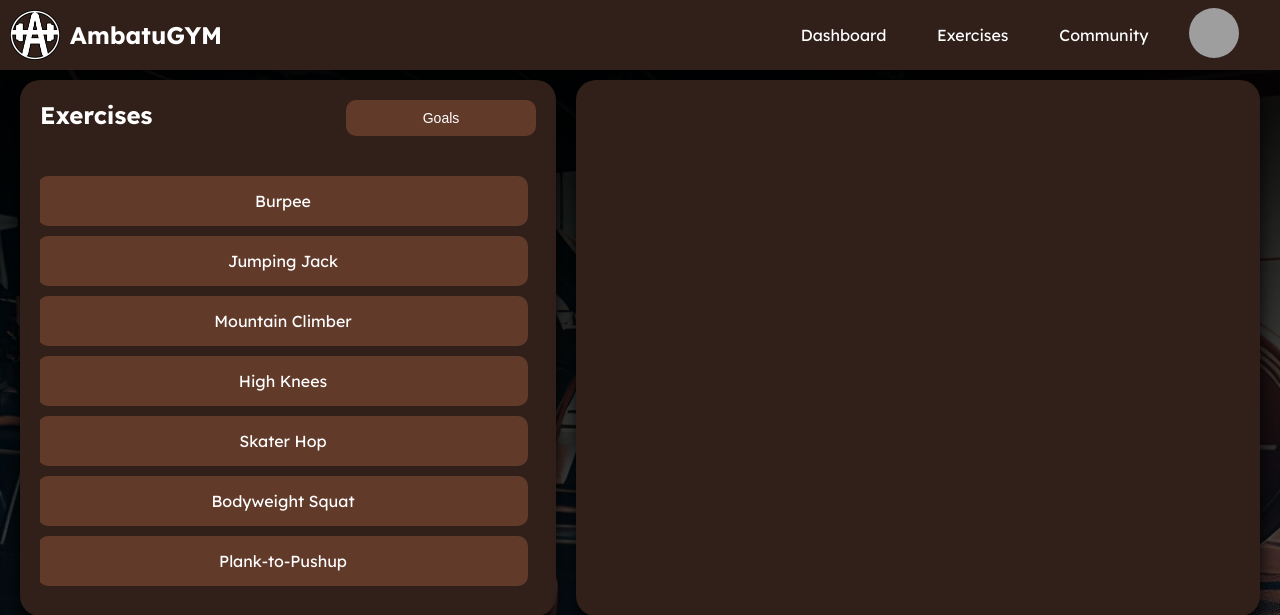
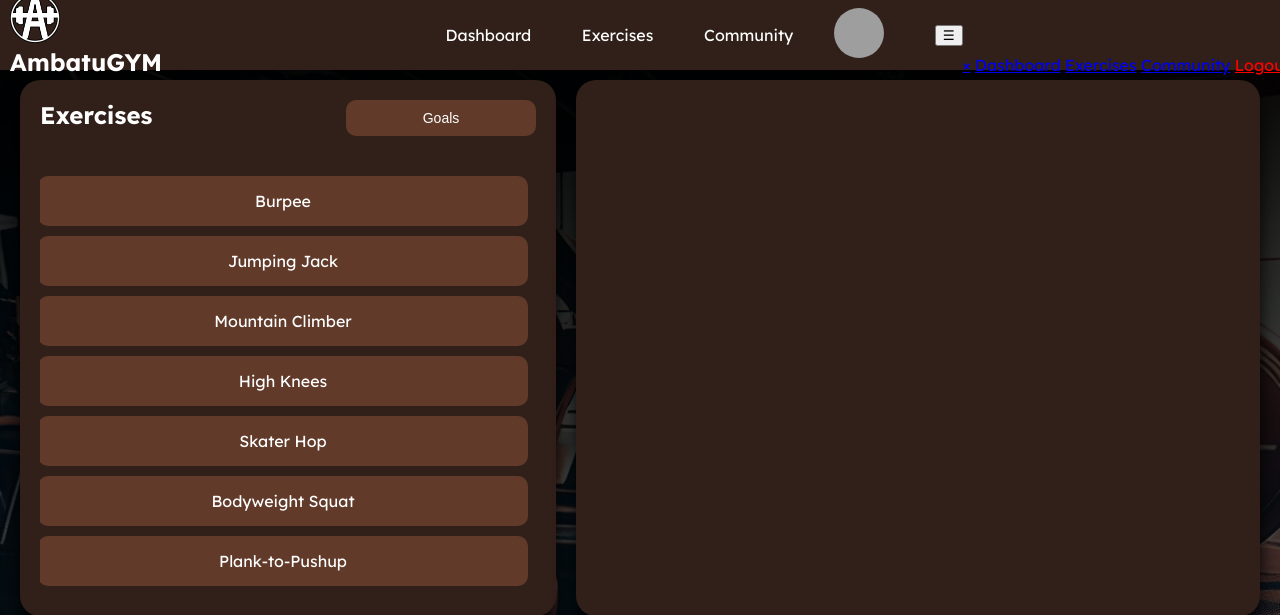
Before and after one commit to clunckyboy/AmbatuGYM, a PHP site: page /exercise.php in a window 1280 px wide. Shown: the top 615 px of the page. Run offline with PHP 8.4, Linux system fonts and the light colour scheme; a user stored in the database is signed in; data comes from the database, SQL or seed files in the repository; grey boxes are pictures that could not be loaded.

Commit message:
finalisasi

```diff
--- a/community.php
+++ b/community.php
@@ -423,7 +423,7 @@ $komen = query("SELECT
         <div class="navbar-links" id="navbarLinks">
             <a href="dashboard.php">Dashboard</a>
             <a href="exercise.php">Exercises</a>
-            <a href="community.php">Community</a>
+            <a href="#">Community</a>
             <div class="profile-container">
                 <img src="./user_pp/<?= $_SESSION['user']['profile_photo'] ?>" alt="Profile Picture"
                     class="profile-pic-small" onclick="toggleDropdown()">
@@ -439,7 +439,7 @@ $komen = query("SELECT
         <a href="javascript:void(0)" class="closebtn" onclick="closeNav()">&times;</a>
         <a href="dashboard.php">Dashboard</a>
         <a href="exercise.php">Exercises</a>
-        <a href="community.php">Community</a>
+        <a href="#">Community</a>
         <a href="./logic/logout.php" style="color: red;" onclick="logout()">Logout</a>
     </div>
 
--- a/dashboard.php
+++ b/dashboard.php
@@ -95,7 +95,7 @@
         <button class="navbar-toggle" onclick="openNav()">☰</button>
         <div id="mySidenav" class="sidenav" style="margin-top: 60px;">
             <a href="javascript:void(0)" class="closebtn" onclick="closeNav()">&times;</a>
-            <a href="dashboard.php">Dashboard</a>
+            <a href="#">Dashboard</a>
             <a href="exercise.php">Exercises</a>
             <a href="community.php">Community</a>
             <a href="./logic/logout.php" style="color: red;" onclick="logout()">Logout</a>
--- a/exercise.php
+++ b/exercise.php
@@ -41,8 +41,8 @@
 <body>
 
 <nav class="navbar">
-    <a class="img" href="#top"><img src="./images/ambatugymwhite.png" alt=""></a>
     <div class="brand-text">
+        <a class="img" href="#top"><img src="./images/ambatugymwhite.png" alt=""></a>
         <h2>AmbatuGYM</h2>
     </div>
     <ul class="navbar-item">
@@ -50,7 +50,7 @@
             <a class="nav-link" href="dashboard.php">Dashboard</a>
         </li>
         <li class="nav-list">
-            <a class="nav-link" href="exercise.php">Exercises</a>
+            <a class="nav-link" href="#">Exercises</a>
         </li>
         <li class="nav-list">
             <a class="nav-link" href="community.php">Community</a>
@@ -63,6 +63,14 @@
             </div>
         </li>
     </ul>
+    <button class="navbar-toggle" onclick="openNav()">☰</button>
+    <div id="mySidenav" class="sidenav" style="margin-top: 60px;">
+        <a href="javascript:void(0)" class="closebtn" onclick="closeNav()">&times;</a>
+        <a href="dashboard.php">Dashboard</a>
+        <a href="#">Exercises</a>
+        <a href="community.php">Community</a>
+        <a href="./logic/logout.php" style="color: red;" onclick="logout()">Logout</a>
+    </div>
 </nav>
 
 
--- a/index.html
+++ b/index.html
@@ -24,6 +24,8 @@
             linear-gradient(rgb(255, 255, 255), rgba(255, 255, 255, 0.5)),
             url('./images/bg.jpg');
         }
+
+
 
     </style>
 </head>
@@ -108,7 +110,7 @@
                         <h3>Michael Valent Satrio Munthe</h3>
                     </div>
                     <img class="profile-pic" src="./images/profilepics/michael.png" alt="Michael">
-                    <p>Back-end developer</p>
+                    <p>Front-end developer</p>
                     <a href="https://github.com/michaelmunthe123" class="btn-custom-outline">Visit GitHub</a>
                 </div>
             </div>
```
